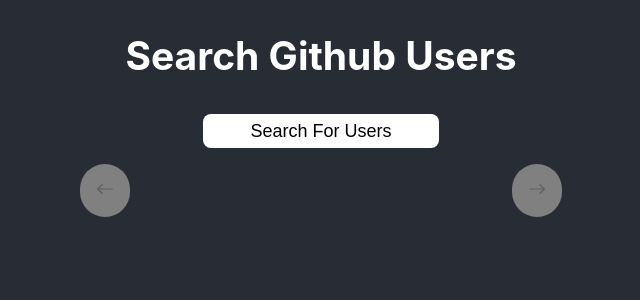
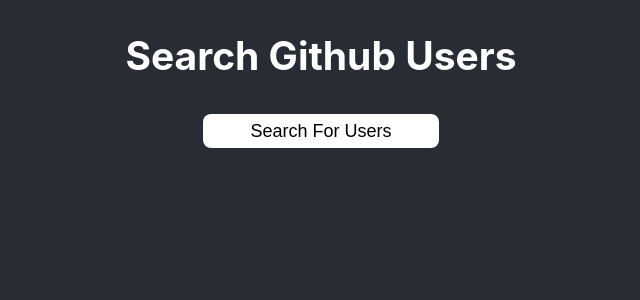
Before and after one commit to Danondso/github-search, a React (Create React App) app: page / in a window 1280 px wide. Shown: the top 300 px of the page, without its empty margins (319-959 px from the left). Built offline with nearby package versions, Linux system fonts and the light colour scheme.

Commit message:
feat: added an error message feat: added pagination that looks nice chore: added a key to the card component.

```diff
--- a/src/features/search/Search.css
+++ b/src/features/search/Search.css
@@ -8,7 +8,7 @@
     padding: 1rem;
 }
 
-#total-results-container {
+#total-results-container, #error-message-container {
     width: 100%;
     justify-content: center;
 }
@@ -36,6 +36,14 @@
     gap: 1ch;
 }
 
+.loader-layout-container {
+    padding: 1rem;
+}
+
+.result-layout-container {
+    width: 30%;
+}
+
 a:link, a:hover {
     text-decoration: none;
 }
--- a/src/features/search/Search.js
+++ b/src/features/search/Search.js
@@ -1,11 +1,9 @@
 import React, { useEffect, useState } from 'react';
 import axios from 'axios';
 import {
-  debounce, each, isEmpty,
+  debounce, each,
 } from 'lodash';
-import { BsArrowLeft, BsArrowRight } from 'react-icons/bs';
 import { BallTriangle } from 'react-loader-spinner';
-import Button from '../../components/Button/Button';
 import Input from '../../components/Input/Input';
 import {
   Card,
@@ -14,14 +12,15 @@
 } from '../../components/Card/Card';
 import './Search.css';
 import Avatar from '../../components/Avatar/Avatar';
+import Pagination from '../../components/Pagination/Pagination';
 
 function Search() {
   const [searchTerm, setSearchTerm] = useState('');
+  const [errorMessage, setErrorMessage] = useState('');
   const [totalPages, setTotalPages] = useState(0);
   const [pageNumber, setPageNumber] = useState(1); // github's API defaults to 1
   const [searchResults, setSearchResults] = useState({});
   const [totalResults, setTotalResults] = useState(0);
-  // eslint-disable-next-line no-unused-vars
   const [isLoading, setIsLoading] = useState(false);
 
   useEffect(() => {
@@ -30,22 +29,26 @@
       setTotalPages(0);
       setPageNumber(1);
       setSearchResults({});
+      setErrorMessage('');
       return;
     }
+
     setIsLoading(true);
 
     axios.get(`https://api.github.com/search/users?q=${encodeURIComponent(searchTerm)}&page=${pageNumber}`).then((results) => {
       const { data } = results;
       setTotalResults(data.total_count);
       setTotalPages(Math.ceil(data.total_count / 30));
+      setErrorMessage('');
 
       const keyedResults = {};
       each(data.items, (item) => { keyedResults[item.login] = item; });
       setSearchResults(keyedResults);
       setIsLoading(false);
     }).catch((error) => {
-      // eslint-disable-next-line no-console
-      console.log(error);
+      setIsLoading(false);
+      setSearchResults({});
+      setErrorMessage(error.message || 'An error occurred.');
     });
   }, [searchTerm, pageNumber]);
 
@@ -59,8 +62,13 @@
   // }, [searchResults]);
 
   const handleOnSearch = (event) => setSearchTerm(event.target.value);
-  const handlePageForward = () => setPageNumber(pageNumber + 1);
-  const handlePageBackward = () => setPageNumber(pageNumber - 1);
+  const handlePaginate = (event) => {
+    if (event.selected === 0) {
+      setPageNumber(1);
+    } else {
+      setPageNumber(event.selected);
+    }
+  };
 
   const renderTotalResults = () => (totalResults > 0 && (
   <div id="total-results-container">
@@ -71,8 +79,14 @@
   </div>
   ));
 
+  const renderErrorMessage = () => (errorMessage && (
+    <div id="error-message-container">
+      {errorMessage}
+    </div>
+  ));
+
   const renderLoader = () => (
-    <div className="gentle-flex">
+    <div className="gentle-flex loader-layout-container">
       <BallTriangle
         height="40"
         width="40"
@@ -84,9 +98,9 @@
 
   const renderSearchResults = () => (
     <div id="result-layout-container">
-      <div className="gentle-flex">
+      <div className="gentle-flex result-layout-container">
         {searchResults && (Object.values(searchResults).map((result) => (
-          <Card>
+          <Card key={result.login}>
             <a target="_blank" rel="noreferrer" href={result.html_url}>
               <CardHeader headerText={result.login} />
               <CardContent>
@@ -103,18 +117,7 @@
   const renderPaging = () => (
     <div id="paging-container">
       <div id="paging-button-wrapper">
-        <Button
-          onClick={handlePageBackward}
-          disabled={pageNumber === 1 || isEmpty(searchResults)}
-        >
-          <BsArrowLeft size={18} />
-        </Button>
-        <Button
-          onClick={handlePageForward}
-          disabled={pageNumber === totalPages || isEmpty(searchResults)}
-        >
-          <BsArrowRight size={18} />
-        </Button>
+        <Pagination handlePaginate={handlePaginate} totalPages={totalPages} />
       </div>
     </div>
   );
@@ -132,6 +135,7 @@
 
       {renderPaging()}
       {renderTotalResults()}
+      {renderErrorMessage()}
       {isLoading && renderLoader()}
       {renderSearchResults()}
 
```
